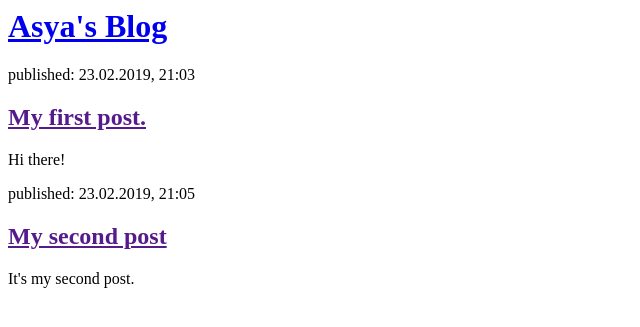
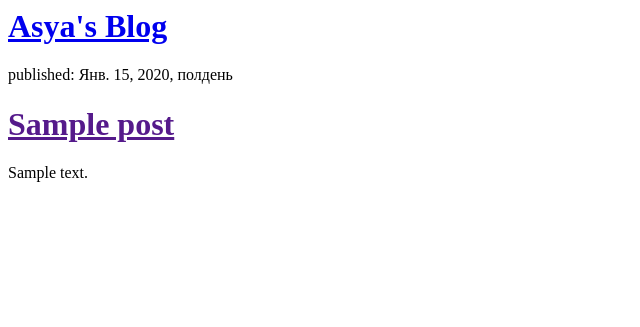
Before and after one commit to asyaaaa17/my-first-blog, a Django app: template blog/templates/blog/post_list.html in a window 1280 px wide. Shown: the top 327 px of the page, without its empty margins (0-640 px from the left). Run offline with Django 3.2, Linux system fonts and the light colour scheme; the template is opened without the code that fills it: values that come from a table or form of the project are taken from there, others are empty; tables that the repository leaves empty hold one stand-in row (values such as "Sample post").

Commit message:
Modified templates posts from database.

```diff
--- a/blog/templates/blog/post_list.html
+++ b/blog/templates/blog/post_list.html
@@ -7,16 +7,12 @@
             <h1><a href="/">Asya's Blog</a> </h1>
         </div>
 
-        <div>
-            <p>published: 23.02.2019, 21:03</p>
-            <h2><a href="">My first post.</a></h2>
-            <p>Hi there!</p>
-        </div>
-
-        <div>
-            <p>published: 23.02.2019, 21:05</p>
-            <h2><a href="">My second post</a></h2>
-            <p>It's my second post.</p>
-        </div>
+        {% for post in posts %}
+            <div>
+                <p>published: {{ post.published_date }}</p>
+                <h1><a href="">{{ post.title }}</a> </h1>
+                <p>{{ post.text|linebreaksbr }}</p>
+            </div>
+        {% endfor %}
     </body>
 </html>
--- a/blog/views.py
+++ b/blog/views.py
@@ -1,5 +1,9 @@
 from django.shortcuts import render
+from django.utils import timezone
+from .models import Post
+
 
 # Create your views here.
 def post_list(request):
-    return render(request, 'blog/post_list.html', {})
+    posts = Post.objects.filter(published_date__lte=timezone.now()).order_by('published_date')
+    return render(request, 'blog/post_list.html', {'posts': posts})
```
